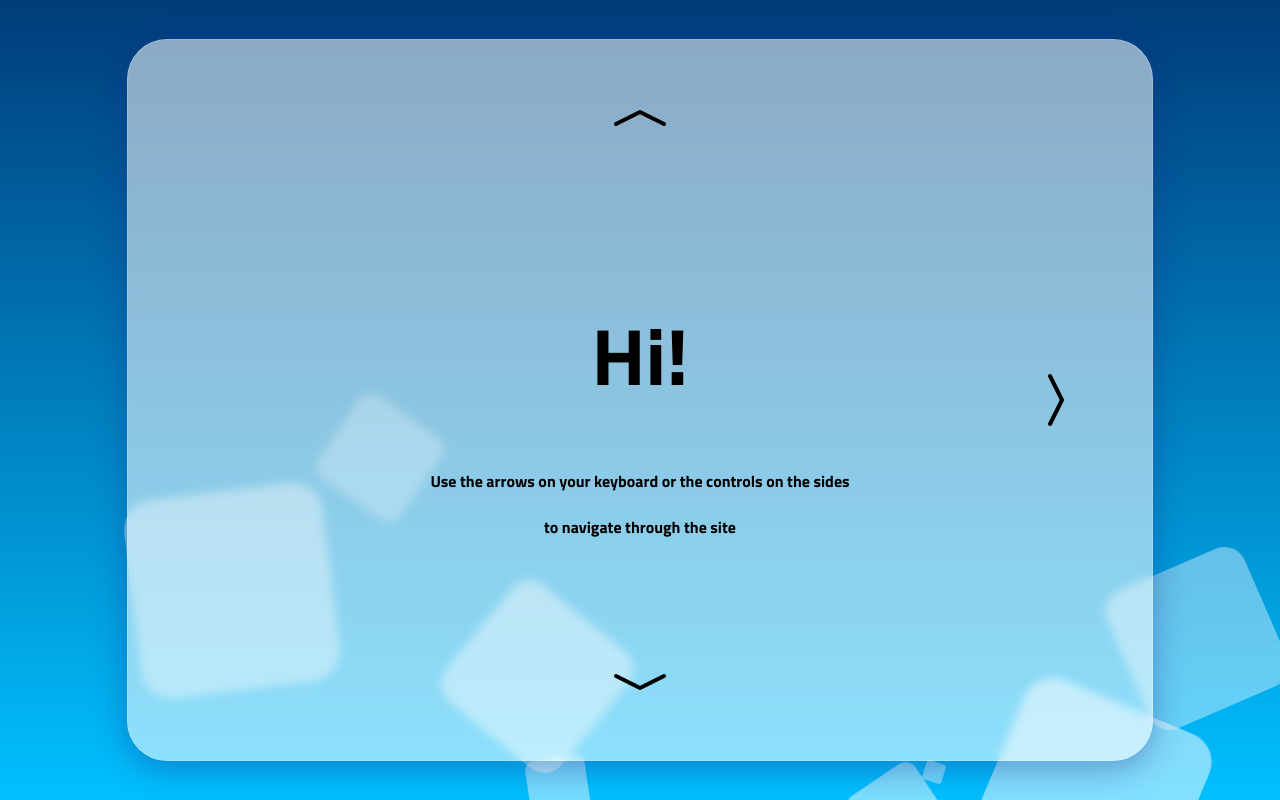
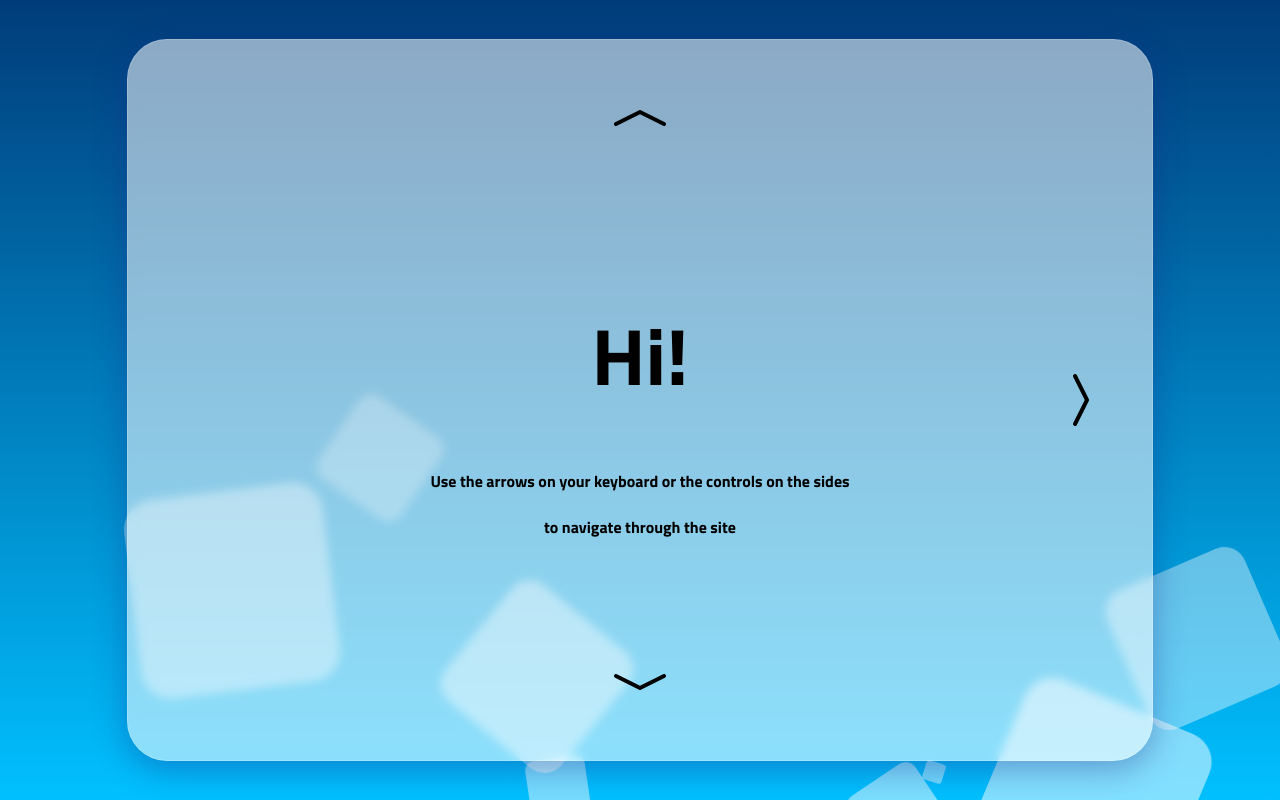
Before and after one commit to dominik-sek/portfolio_old, a React (Create React App) app: page / in a window 1280 px wide. Built offline with nearby package versions, Linux system fonts and the light colour scheme.

Commit message:
fixed a bug where text near the arrows between width of 768px and 966px were going out of the body

```diff
--- a/src/Components/ProjectCard.js
+++ b/src/Components/ProjectCard.js
@@ -43,7 +43,7 @@ const Body = styled.div`
         height:20%;
         min-height:10%;
         margin:0.5%;
-        width:80%;
+        width:90%;
     }
 
 `
--- a/src/Components/Sidebar.js
+++ b/src/Components/Sidebar.js
@@ -157,10 +157,14 @@ const Body = styled.div`
                 height:100%;
                 flex-direction:row-reverse;
                 justify-content:center;
-                width:15%;
+                width:10%;
                 @media (min-width: 768px) {
                     flex-direction:row;
                     }
+
+                @media (min-width: 768px) and (min-width:966px){
+                    width:15%;
+                }
 
             `
             case 'right':
@@ -169,10 +173,13 @@ const Body = styled.div`
                 height:100%;
                 flex-direction:row;
                     justify-content:center;
-                    width:15%;
+                    width:10%;
                 @media (min-width: 768px) {
                     flex-direction:row-reverse;
                     }
+                @media (min-width: 768px) and (max-width:966px){
+                    width:15%;
+                }
 
             `
             default:
```
